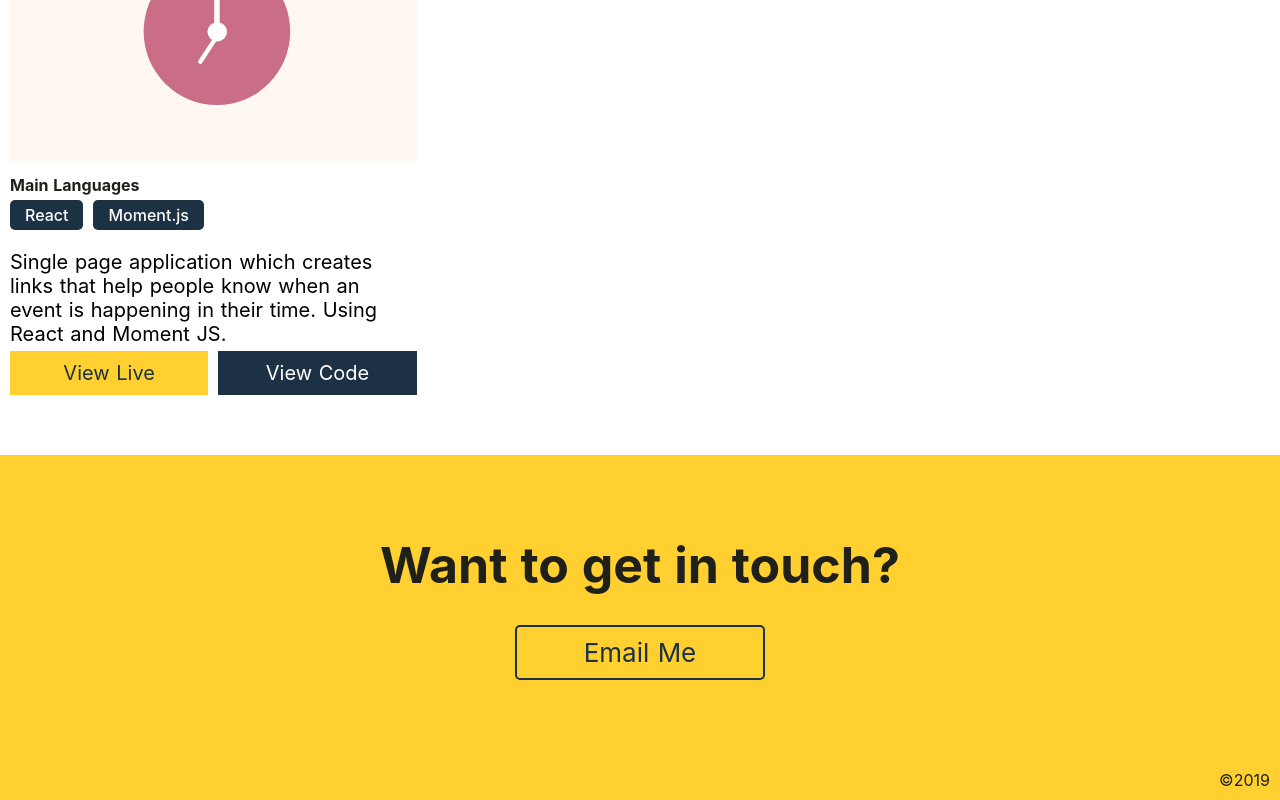
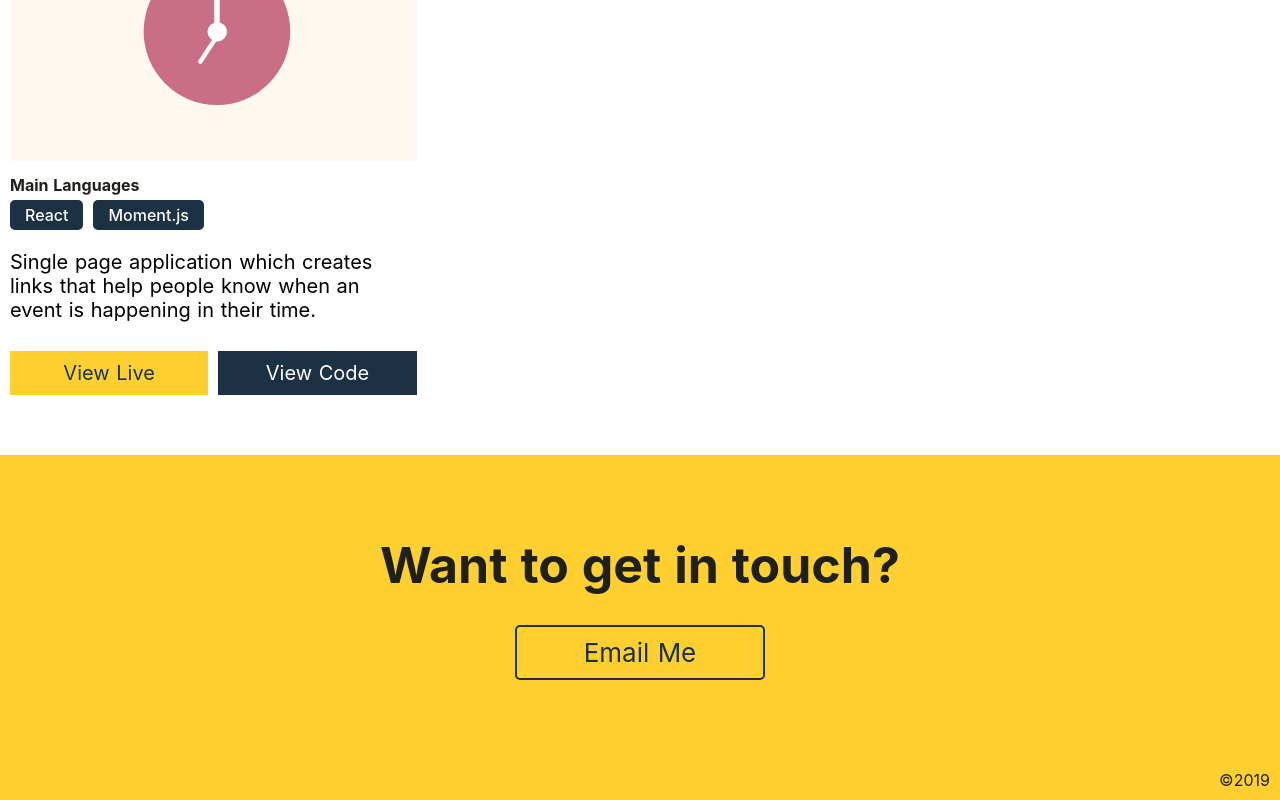
Before and after one commit to sam-g99/My-Portfolio, a Nuxt app: page / in a window 1280 px wide. Shown: the part 2348-3148 px from the top of the page. Built offline with nearby package versions, Linux system fonts and the light colour scheme.

Commit message:
redundant text

```diff
--- a/components/sections/Projects.vue
+++ b/components/sections/Projects.vue
@@ -64,7 +64,7 @@ export default {
 					name: 'Time Zones Made Simple',
 					mainLang: ['React', 'Moment.js'],
 					description:
-						'Single page application which creates links that help people know when an event is happening in their time. Using React and Moment JS.',
+						'Single page application which creates links that help people know when an event is happening in their time.',
 					live: 'https://priceless-goldberg-a9cfed.netlify.com/',
 					code: 'https://github.com/sam-g99/Time-Zones-Made-Simple',
 					image: 'timezones',
```
